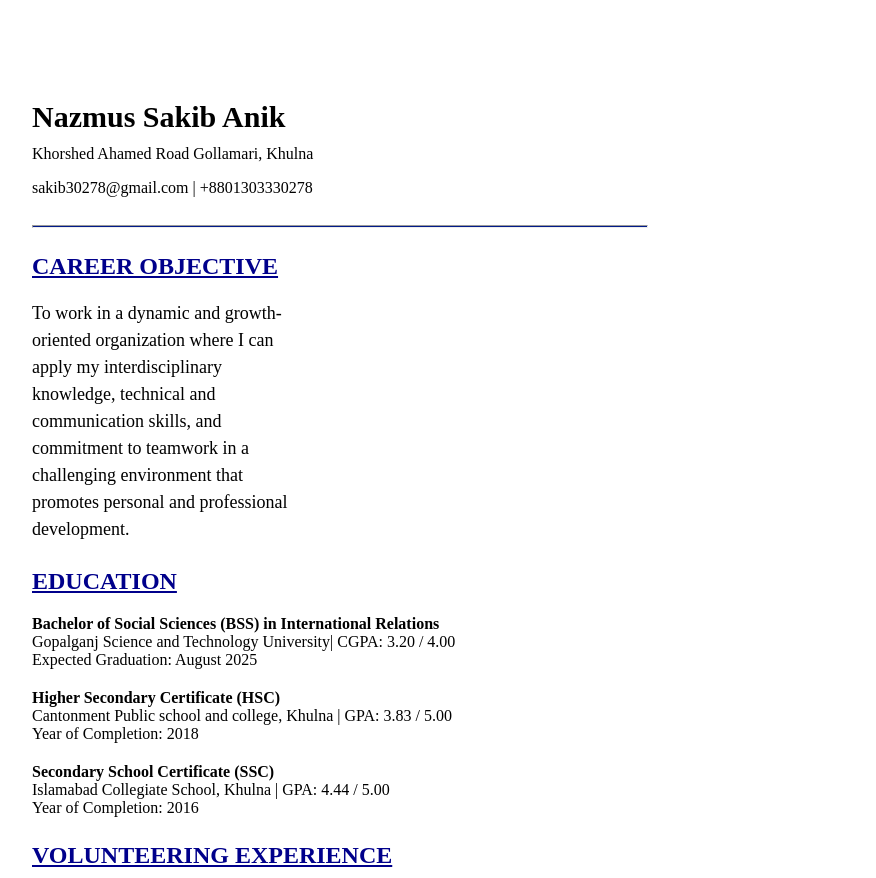
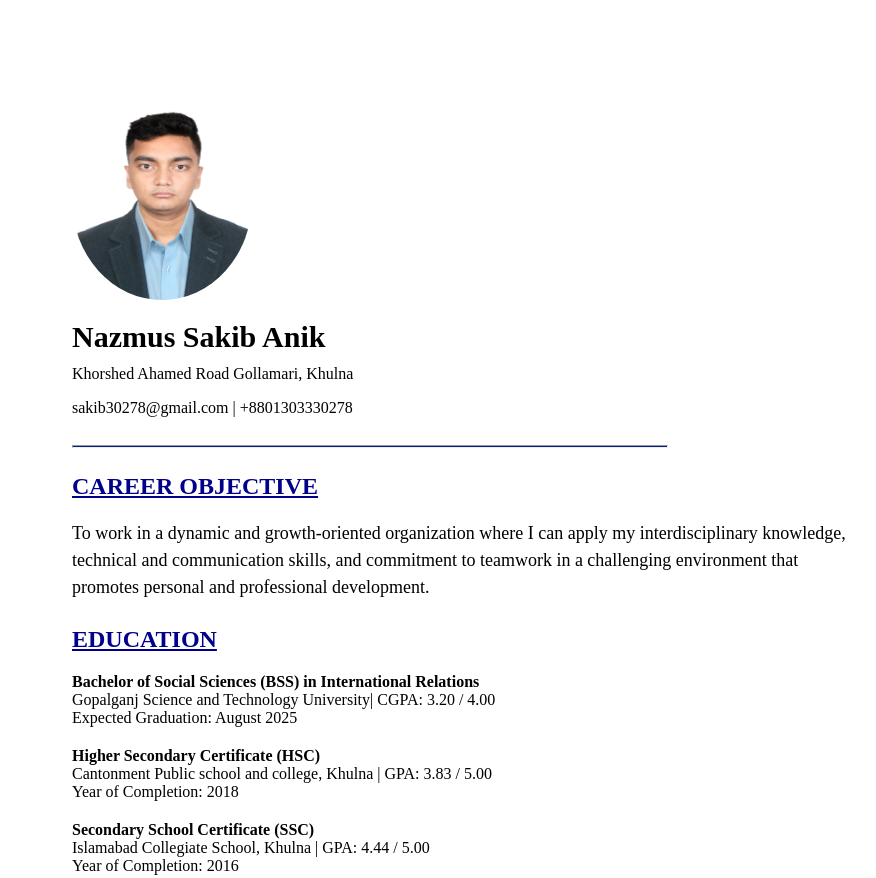
Before and after one commit to Sakib8git/CV, a plain HTML site: page index.html in a window 1280 px wide. Shown: the top 878 px of the page, without its empty margins (13-889 px from the left). Drawn offline with Linux system fonts and the light colour scheme.

Commit message:
final commit second

```diff
--- a/index.html
+++ b/index.html
@@ -7,15 +7,15 @@
     <link rel="stylesheet" href="style/style.css" />
   </head>
   <body>
-    <div class="name_con" style="display: inline">
-      <h1 class="name">Nazmus Sakib Anik</h1>
+      <img src="img/My_FORMAL.png" alt="My Pic" width="180" height="200" class="profile-pic" />
+      <div class="name_con" style="display: inline">
+          <h1 class="name">Nazmus Sakib Anik</h1>
       <div class="info" style="display: inline-block">
         <p class="address">Khorshed Ahamed Road Gollamari, Khulna</p>
         <p class="contact" style="display: inline-block">
           sakib30278@gmail.com | +8801303330278
         </p>
       </div>
-      <!-- <img src="img/My_FORMAL.png" alt="My Pic" width="180" height="200"> -->
     </div>
 
     <hr class="line" />
@@ -38,7 +38,7 @@
           color: black;
           font-size: 18px;
           line-height: 1.5;
-          margin-right: 950px;
+          margin-right: 400px;
         "
       >
         To work in a dynamic and growth-oriented organization where I can apply
--- a/style/style.css
+++ b/style/style.css
@@ -1,9 +1,8 @@
-
 body {
-  margin-left: 45px;
+  margin-left: 85px;
   margin-top: 100px;
 }
-.name{
+.name {
   font-size: 30px;
   font-weight: bold;
   color: #000000;
@@ -12,7 +11,8 @@ body {
 .info {
   display: inline-block;
 }
-.address, .contact {
+.address,
+.contact {
   margin: 8px 0;
 }
 .line {
@@ -20,9 +20,14 @@ body {
   height: 1px;
   background-color: #021b8a;
   margin: 20px 0px 20px 0;
-
 }
-.education-list{
+.education-list {
   list-style-type: none;
   padding: 0;
 }
+.profile-pic {
+  border-radius: 80%;
+  display: block;
+
+  /* margin-left: 500px; */
+}
```
Lines whose indentation alone changed are shown as unchanged.
